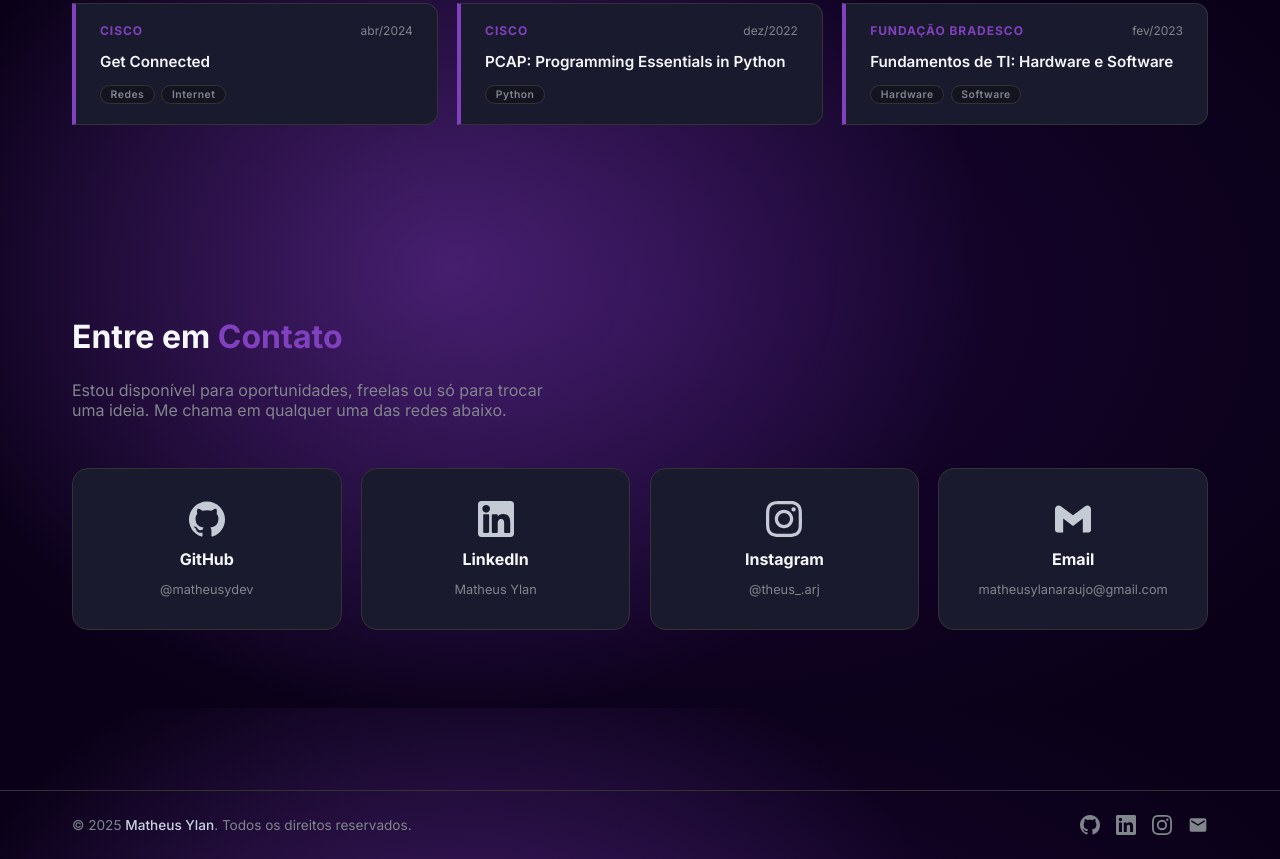
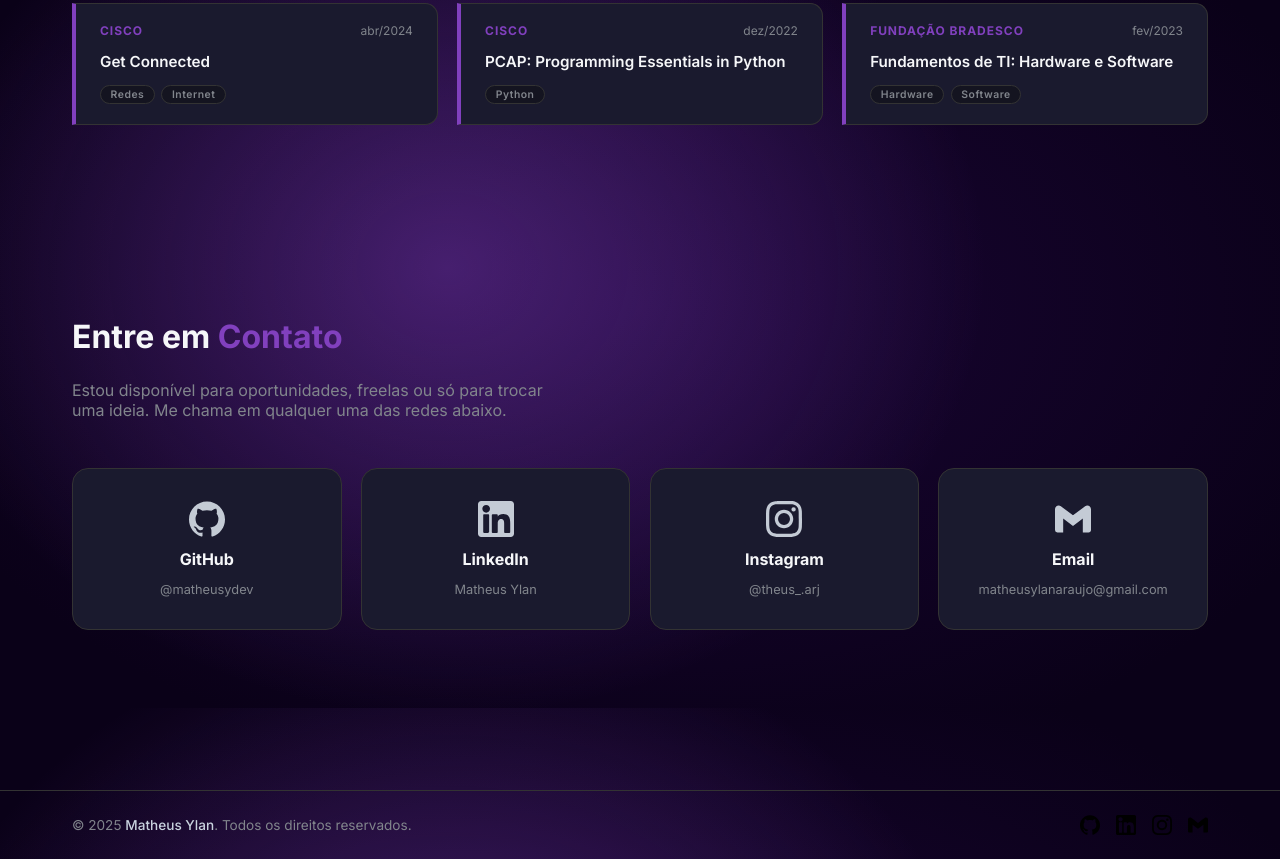
Before and after one commit to matheusydev/PPI-I-PORTFOLIO, a plain HTML site: page index.html in a window 1280 px wide. Shown: the part 4092-4951 px from the top of the page. Drawn offline with Linux system fonts and the light colour scheme.

Commit message:
refactor: migrate footer social icons to local assets

```diff
--- a/index.html
+++ b/index.html
@@ -741,40 +741,24 @@
                 <li>
                     <a href="https://github.com/matheusydev" target="_blank" rel="noopener noreferrer"
                         aria-label="GitHub">
-                        <svg xmlns="http://www.w3.org/2000/svg" width="20" height="20" viewBox="0 0 24 24"
-                            fill="currentColor">
-                            <path
-                                d="M12 0C5.37 0 0 5.37 0 12c0 5.31 3.435 9.795 8.205 11.385.6.105.825-.255.825-.57 0-.285-.015-1.23-.015-2.235-3.015.555-3.795-.735-4.035-1.41-.135-.345-.72-1.41-1.23-1.695-.42-.225-1.02-.78-.015-.795.945-.015 1.62.87 1.845 1.23 1.08 1.815 2.805 1.305 3.495.99.105-.78.42-1.305.765-1.605-2.67-.3-5.46-1.335-5.46-5.925 0-1.305.465-2.385 1.23-3.225-.12-.3-.54-1.53.12-3.18 0 0 1.005-.315 3.3 1.23.96-.27 1.98-.405 3-.405s2.04.135 3 .405c2.295-1.56 3.3-1.23 3.3-1.23.66 1.65.24 2.88.12 3.18.765.84 1.23 1.905 1.23 3.225 0 4.605-2.805 5.625-5.475 5.925.435.375.81 1.095.81 2.22 0 1.605-.015 2.895-.015 3.3 0 .315.225.69.825.57A12.02 12.02 0 0 0 24 12c0-6.63-5.37-12-12-12z" />
-                        </svg>
+                        <img  src="ASSETS/ICONS/github.svg" alt="" width="20" height="20" aria-hidden="true">
                     </a>
                 </li>
                 <li>
                     <a href="https://br.linkedin.com/in/matheus-ylan-araújo-moraes-411615350" target="_blank"
                         rel="noopener noreferrer" aria-label="LinkedIn">
-                        <svg xmlns="http://www.w3.org/2000/svg" width="20" height="20" viewBox="0 0 24 24"
-                            fill="currentColor">
-                            <path
-                                d="M20.447 20.452h-3.554v-5.569c0-1.328-.027-3.037-1.852-3.037-1.853 0-2.136 1.445-2.136 2.939v5.667H9.351V9h3.414v1.561h.046c.477-.9 1.637-1.85 3.37-1.85 3.601 0 4.267 2.37 4.267 5.455v6.286zM5.337 7.433a2.062 2.062 0 0 1-2.063-2.065 2.064 2.064 0 1 1 2.063 2.065zm1.782 13.019H3.555V9h3.564v11.452zM22.225 0H1.771C.792 0 0 .774 0 1.729v20.542C0 23.227.792 24 1.771 24h20.451C23.2 24 24 23.227 24 22.271V1.729C24 .774 23.2 0 22.222 0h.003z" />
-                        </svg>
+                        <img  src="ASSETS/ICONS/linkedin.svg" alt="" width="20" height="20" aria-hidden="true">
                     </a>
                 </li>
                 <li>
                     <a href="https://www.instagram.com/theus_.arj" target="_blank" rel="noopener noreferrer"
                         aria-label="Instagram">
-                        <svg xmlns="http://www.w3.org/2000/svg" width="20" height="20" viewBox="0 0 24 24"
-                            fill="currentColor">
-                            <path
-                                d="M12 2.163c3.204 0 3.584.012 4.85.07 3.252.148 4.771 1.691 4.919 4.919.058 1.265.069 1.645.069 4.849 0 3.205-.012 3.584-.069 4.849-.149 3.225-1.664 4.771-4.919 4.919-1.266.058-1.644.07-4.85.07-3.204 0-3.584-.012-4.849-.07-3.26-.149-4.771-1.699-4.919-4.92-.058-1.265-.07-1.644-.07-4.849 0-3.204.013-3.583.07-4.849.149-3.227 1.664-4.771 4.919-4.919 1.266-.057 1.645-.069 4.849-.069zm0-2.163c-3.259 0-3.667.014-4.947.072-4.358.2-6.78 2.618-6.98 6.98-.059 1.281-.073 1.689-.073 4.948 0 3.259.014 3.668.072 4.948.2 4.358 2.618 6.78 6.98 6.98 1.281.058 1.689.072 4.948.072 3.259 0 3.668-.014 4.948-.072 4.354-.2 6.782-2.618 6.979-6.98.059-1.28.073-1.689.073-4.948 0-3.259-.014-3.667-.072-4.947-.196-4.354-2.617-6.78-6.979-6.98-1.281-.059-1.69-.073-4.949-.073zm0 5.838a6.162 6.162 0 1 0 0 12.324 6.162 6.162 0 0 0 0-12.324zM12 16a4 4 0 1 1 0-8 4 4 0 0 1 0 8zm6.406-11.845a1.44 1.44 0 1 0 0 2.881 1.44 1.44 0 0 0 0-2.881z" />
-                        </svg>
+                        <img  src="ASSETS/ICONS/instagram.svg" alt="" width="20" height="20" aria-hidden="true">
                     </a>
                 </li>
                 <li>
-                    <a href="mailto:seu@email.com" aria-label="Email">
-                        <svg xmlns="http://www.w3.org/2000/svg" width="20" height="20" viewBox="0 0 24 24"
-                            fill="currentColor">
-                            <path
-                                d="M20 4H4c-1.1 0-2 .9-2 2v12c0 1.1.9 2 2 2h16c1.1 0 2-.9 2-2V6c0-1.1-.9-2-2-2zm0 4l-8 5-8-5V6l8 5 8-5v2z" />
-                        </svg>
+                    <a href="mailto:matheusylanaraujo@gmail.com" aria-label="Email">
+                        <img  src="ASSETS/ICONS/gmail.svg" alt="" width="20" height="20" aria-hidden="true">
                     </a>
                 </li>
             </ul>
```
